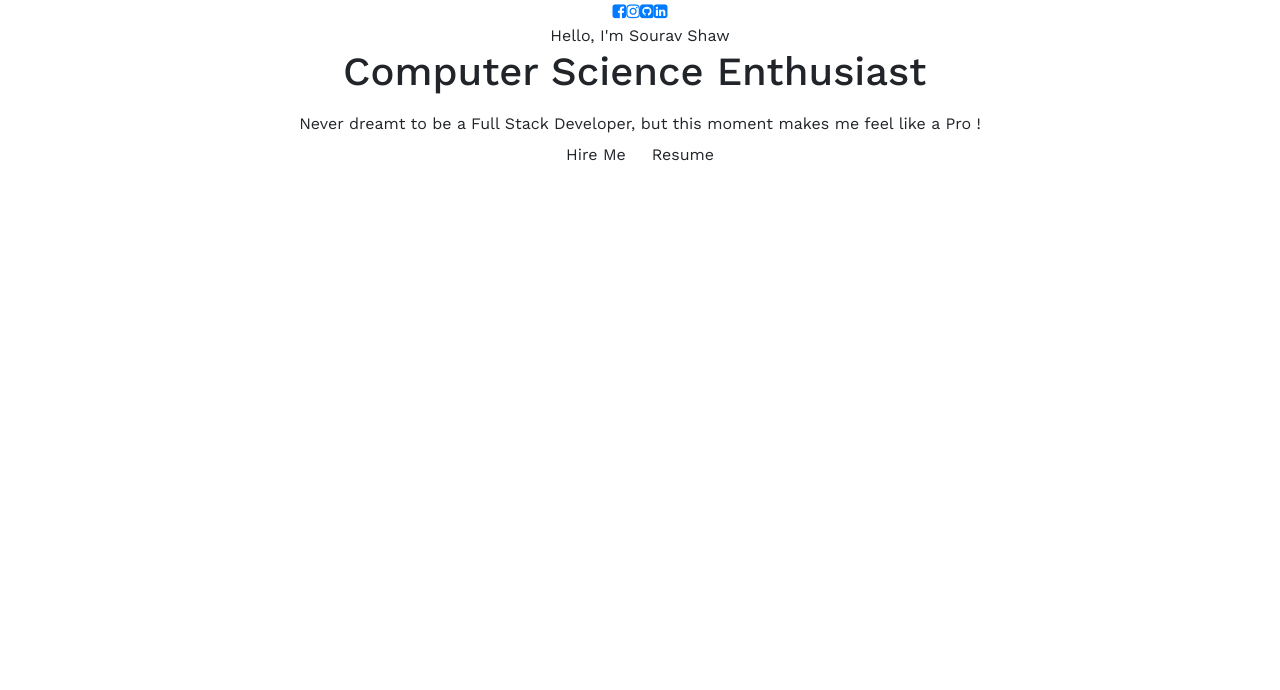
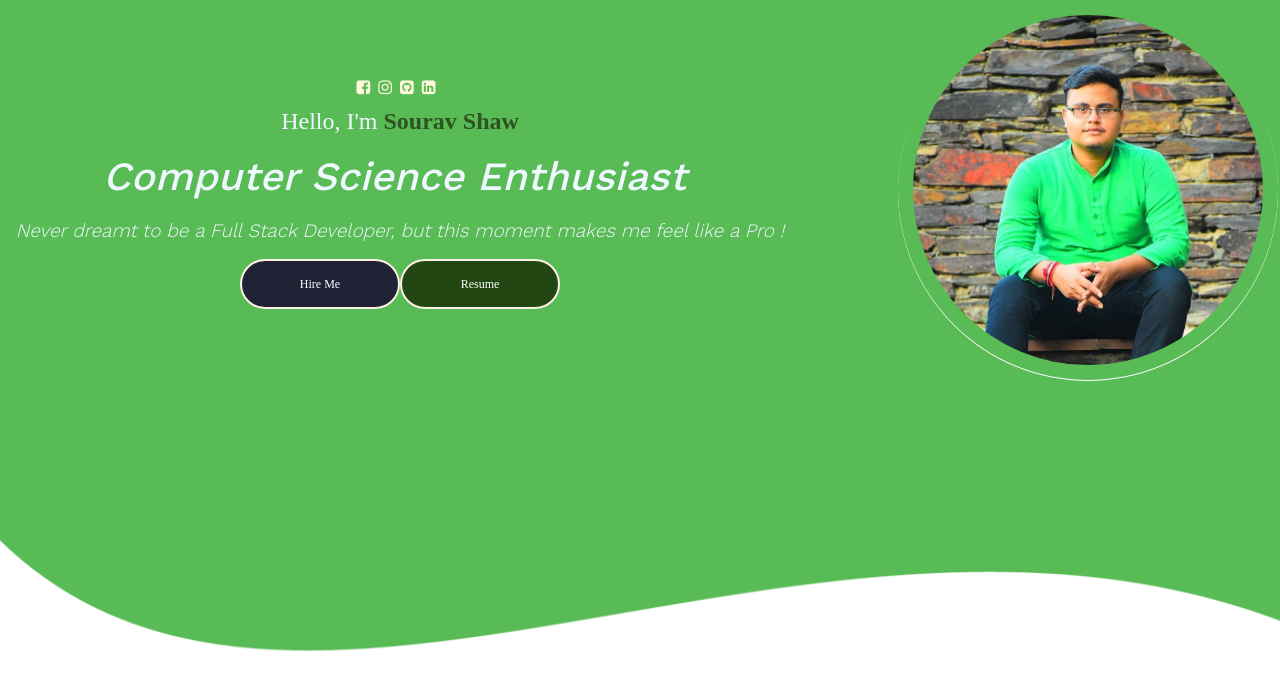
Before and after one commit to souravshaw2020/PersonalPortfolio, a React (Create React App) app: page / in a window 1280 px wide. Shown: the top 690 px of the page. Built offline with nearby package versions, Linux system fonts and the light colour scheme.

Commit message:
Home Page Added

```diff
--- a/src/App.css
+++ b/src/App.css
@@ -1,3 +1,20 @@
-.App {
-  text-align: center;
+:root{
+  --light-blue : #04C3FF;
+  --light-blue-shadow:  rgb(69 211 255 / 27%);
+  --sea-green: #0ABEAD;
+  --sea-green-dark: #0CBFAE;
+  --sea-green-extra-dark: #09BEAD;
+  --sea-green-shadow: rgba(11, 190, 173,0.4);
+  --header-hamburger-background : rgba(11, 190, 173,0.8);
+  --green: #58bb55;
+  --dark-green: #2d5321;
+  --green-shadow: rgba(14, 146, 7, 0.2);
+  --white: #ffffff;
+  --black: #333333;
+  --disabled-btn: #09bead7a;
+  --error-message:  #e44f4fd1;
+  --toast-error: #e44f4ffa;
+  --toast-shadow:  #9c9c9ce3;
+  --toast-success: #0CBFAE;
+  --loader-color: #0CBFAE
 }
--- a/src/App.js
+++ b/src/App.js
@@ -1,11 +1,11 @@
 import React from 'react'
 import './App.css';
-import Profile from './components/Home/Profile';
+import Home from './components/Home/Home';
 
 function App() {
   return (
     <div className="App">
-      <Profile/>
+      <Home/>
     </div>
   );
 }
--- /dev/null
+++ b/src/components/Home/Footer/Footer.css
@@ -0,0 +1,25 @@
+.footer-body {
+    height: 17.8%;
+    width: 100%;
+    overflow: hidden;
+    display: flex;
+    justify-content: center;
+}
+
+.footer-innerbody {
+    width: 100%;
+    height: 100%;
+    max-width: 1920px;
+}
+
+.footer-innerbody img {
+    max-width: 100%;
+    height: 130px;
+}
+
+@media screen and (max-width: 1110px) {
+    .footer-innerbody {
+        display: flex;
+        align-items: flex-end;
+    }
+}
--- /dev/null
+++ b/src/components/Home/Footer/Footer.jsx
@@ -0,0 +1,18 @@
+import React from 'react'
+import './Footer.css'
+import bgshape from '../../../assets/Home/shape-bg.png'
+
+function Footer() {
+    return (
+        <div className='footer-body'>
+            <div className='footer-innerbody'>
+                <img
+                 src={bgshape}
+                  alt="Curve"
+                />
+            </div>
+        </div>
+    )
+}
+
+export default Footer
--- /dev/null
+++ b/src/components/Home/Home.css
@@ -0,0 +1,7 @@
+.home-body {
+    display: flex;
+    flex-direction: column;
+    justify-content: space-between;
+    min-height: 670px;
+    background-color: var(--green);
+}
--- /dev/null
+++ b/src/components/Home/Home.jsx
@@ -0,0 +1,15 @@
+import React from 'react'
+import './Home.css'
+import Profile from './Profile/Profile'
+import Footer from './Footer/Footer'
+
+function Home() {
+    return (
+        <div className='home-body'>
+            <Profile/>
+            <Footer/>
+        </div>
+    )
+}
+
+export default Home
--- /dev/null
+++ b/src/components/Home/Profile/Profile.css
@@ -0,0 +1,153 @@
+.profile-body {
+    display: flex;
+    align-items: center;
+    text-align: center;
+    justify-content: center;
+    height: 10%;
+    min-height: fit-content;
+}
+
+.profile-innerbody {
+    display: flex;
+    align-items: center;
+    color: aliceblue;
+}
+
+.profile-details-name {
+    font-size: 24px;
+    font-family: "Work Sans SemiBold";
+}
+
+.profile-details-role {
+    display: flex;
+    flex-direction: column;
+    margin: 14px;
+}
+
+.profile-details-role h1 {
+    font-size: 40px;
+    font-style: italic;
+}
+
+.primary-text {
+    color: (--white);
+}
+
+.highlighted-text {
+    color: var(--dark-green);
+    font-weight: bolder;
+}
+
+.profile-tagline {
+    font-size: 19px;
+    margin: 5px 0 0 0;
+    font-style: italic;
+    font-weight: lighter;
+}
+
+.profile-options .highlighted-btn:hover {
+    margin: 0 0 0 28px;
+    background-color: cornflowerblue;
+    color: #111;
+}
+
+.profile-picture {
+    display: flex;
+    align-items: center;
+    justify-content: center;
+    box-shadow: 0 1px 0px 0px var(--white);
+    border-radius: 50%;
+    height: 380px;
+    width: 380px;
+    margin: 0 0px 0 100px;
+}
+
+.profile-picture-background {
+    height: 92%;
+    width: 92%;
+    background-image: url("../../../assets/Home/sourav\ image.jpg");
+    background-size: cover;
+    border-radius: 50%;
+    background-repeat: no-repeat;
+    background-position: center;
+}
+
+.profile-picture-background:hover {
+    transform: scale(1.07);
+    transition: 1s ease-out;
+}
+
+.profile-details .social-icon i {
+    color: cornsilk;
+    padding: 8px;
+    padding-left: 0px;
+}
+
+.profile-details .social-icon i:hover {
+    transform: scale(1.5);
+}
+
+@media screen and (max-width: 1110px) {
+    .profile-picture {
+        margin: 0 0px 0 80px;
+    }
+    .profile-details-name {
+        font-size: 20px;
+    }
+    .profile-details-role .primary-text {
+        font-size: 12px;
+    }
+    .profile-options .btn {
+        width: 120px;
+        padding: 11px 0;
+        z-index: 700;
+    }
+}
+
+@media screen and (max-width: 910px) {
+    .profile-picture {
+        height: 320px;
+        width: 320px;
+        margin: 0 0 0 4px;
+    }
+}
+
+@media screen and (max-width: 810px) {
+    .profile-picture {
+        margin: 0 !important;
+    }
+
+    .profile-innerbody {
+        flex-direction: column-reverse;
+        margin: 40px 0 0 0;
+    }
+
+    .profile-options {
+        display: flex;
+        justify-content: space-between;
+    }
+
+    .profile-details {
+        margin: 25px 0 0;
+    }
+
+    .profile-options .highlighted-btn {
+        margin: 0 !important;
+    }
+
+    .profile-options .profile-details-role {
+        text-align: center;
+    }
+}
+
+@media screen and (max-width: 375px) {
+    .profile-picture {
+        height: 275px;
+        width: 275px;
+        margin-top: -90px;
+    }
+
+    .profile-details {
+        width: 90%;
+    }
+}
--- a/src/components/Home/Profile.jsx
+++ b/src/components/Home/Profile/Profile.jsx
@@ -1,12 +1,13 @@
 import React from 'react'
 import Typical from 'react-typical'
+import './Profile.css'
 
 function Profile() {
     return (
         <div className='profile-body'>
             <div className='profile-innerbody'>
                 <div className='profile-details'>
-                    <div className='social-app'>
+                    <div className='social-icon'>
                         <a href="https://www.facebook.com/sourav.shaw.98622">
                             <i className='fa fa-facebook-square'></i>
                         </a>
@@ -48,6 +49,7 @@
                             </span>
                         </span>
                     </div>
+                    <div className='profile-options'>
                         <button className='btn primary-btn'>
                             {" "}
                             Hire Me
@@ -58,6 +60,10 @@
                         </a>
                     </div>
                 </div>
+                <div className='profile-picture'>
+                    <div className='profile-picture-background'></div>
+                </div>
+            </div>
         </div>
     )
 }
--- a/src/index.css
+++ b/src/index.css
@@ -2,3 +2,86 @@
   margin: 0;
   font-family: 'Work Sans', sans-serif;
 }
+
+code {
+  font-family: source-code-pro, Menlo, Monaco, Consolas, "Courier New",
+    monospace;
+}
+
+::-webkit-scrollbar {
+  width: 6px !important;
+  height: 6px !important;
+}
+
+body ::-webkit-scrollbar-thumb {
+  background-color: hsla(0, 0%, 100%, 0.16);
+}
+
+::-webkit-scrollbar-thumb {
+  background-color: rgba(0, 0, 0, 0.2);
+}
+
+::-webkit-scrollbar-track {
+  background: hsla(0, 0%, 100%, 0.1);
+}
+
+.btn {
+  border-radius: 50px;
+  padding: 14px 0;
+  width: 160px;
+  cursor: pointer;
+  transition: 0.2s;
+  font-family: "Work Sans SemiBold";
+}
+
+.btn:active {
+  transform: translateY(2px);
+}
+
+.primary-btn {
+  color: var(--white);
+  border: 2px solid linen;
+  font-size: 12px;
+  background-color: #1f2235;
+}
+
+@media only screen and (max-width: 414px) {
+  .primary-btn {
+    font-size: 13px;
+  }
+}
+
+.primary-btn:hover {
+  color: rgb(169, 172, 173);
+  border: 2px solid #8f9cda;
+  background-color: #1f2235;
+}
+
+.highlighted-btn {
+  color: var(--white);
+  border: 2px solid linen;
+  font-size: 12px;
+  background-color: #224713;
+}
+
+.highlighted-btn:hover {
+  color: rgb(169, 172, 173);
+  border: 2px solid #13270b;
+  background-color: #254d15;
+}
+
+@media only screen and (max-width: 568px) {
+  .highlighted-btn {
+    z-index: -900;
+  }
+}
+
+.red-border {
+  border: 1px solid var(--error-message) !important;
+}
+
+.fade-in {
+  opacity: 0;
+  transform: translateY(80px);
+  transition: all 0.8s ease;
+}
```
Also changed, not shown: src/assets/Home/shape-bg.png (added), src/assets/Home/sourav image.jpg (added), src/components/Home/Profile.css (deleted). Lines whose indentation alone changed are shown as unchanged.
